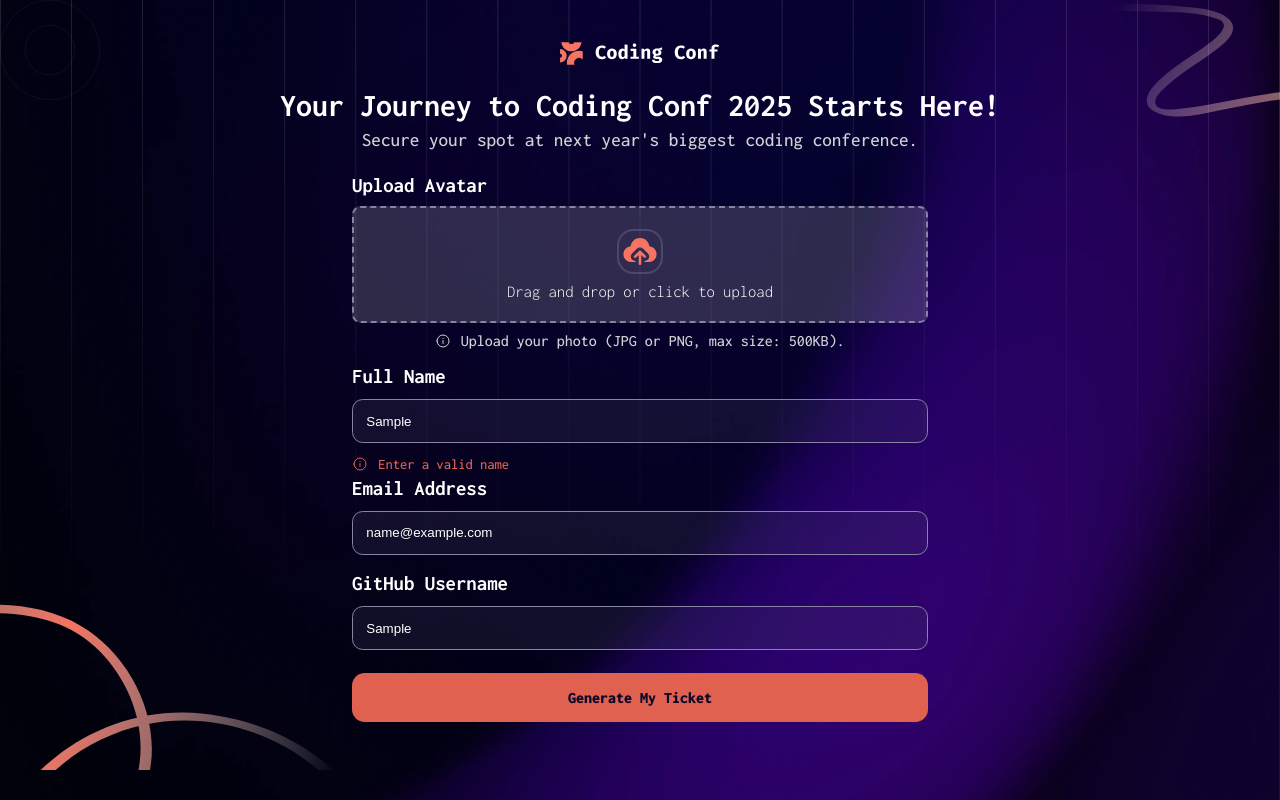
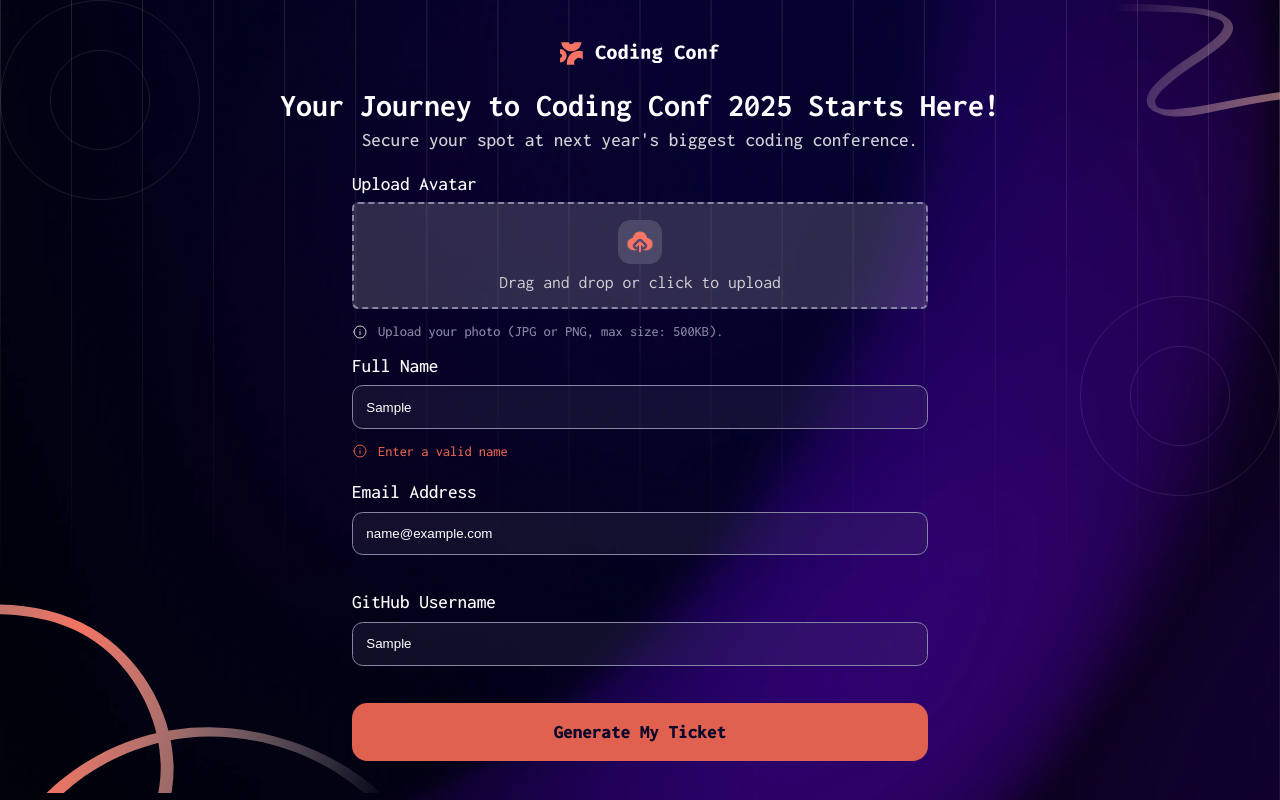
Before and after one commit to Sammie-oje/ticket-generator, a plain HTML site: page index.html in a window 1280 px wide. Both pictures are taken after typing "Sample", "name@example.com", "Sample" into the empty fields and a click on the input "Generate My Ticket". Drawn offline with Linux system fonts and the light colour scheme.

Commit message:
updated the styles

```diff
--- a/app.js
+++ b/app.js
@@ -29,8 +29,6 @@ function validateInputs(e) {
   if (nameValid && emailValid && userNameValid) {
     generateTicket();
   } else {
-    const labels = document.querySelectorAll(".label");
-
     const errorValue = () => {
       if (!nameValid) {
         const nameErr = document.querySelector("#nameErr");
@@ -52,18 +50,6 @@ function validateInputs(e) {
       }
     };
     errorValue();
-
-    /*     if (hasRun) {
-      labels.forEach((label) => {
-        const errorPar = document.createElement("p");
-        errorPar.innerHTML = `
-
-          `;
-        errorPar.classList.add("error-par");
-        label.appendChild(errorPar);
-      });
-      hasRun = false;
-    } */
   }
 }
 
@@ -121,11 +107,13 @@ const validateFileSize = (file) => {
 
       updateDesc();
     } else {
-      console.log("Image size is invalid");
-
       const errorMsg = document.querySelector(".error-msg");
 
-      errorMsg.style.color = "hsl(7, 71%, 60%)";
+      errorMsg.innerHTML = `
+      <img src="assets/images/icon-info2.svg" alt="error">
+      <span>File too large. Please upload a photo under 500KB.
+      `;
+      errorMsg.style.color = "hsl(7, 88%, 67%)";
 
       return;
     }
--- a/style.scss
+++ b/style.scss
@@ -12,7 +12,8 @@ body {
       no-repeat bottom left/250px auto,
     url("assets/images/pattern-squiggly-line-top.svg") no-repeat top right/100px
       auto,
-    url("assets/images/pattern-circle.svg") no-repeat top left/80px auto,
+    url("assets/images/pattern-circle.svg") no-repeat top left/100px auto,
+    url("assets/images/pattern-circle.svg") no-repeat center right/100px auto,
     url("assets/images/background-mobile.png") no-repeat center/cover;
   display: flex;
   flex-flow: column;
@@ -61,6 +62,16 @@ main {
   }
 }
 
+//error placeholder style
+%error {
+  display: flex;
+  align-items: center;
+  justify-content: flex-start;
+  gap: 0.7em;
+  font: 500 0.9rem fontBody;
+  margin: 1em auto 0;
+}
+
 form {
   margin: 0 auto;
   max-width: 80%;
@@ -70,17 +81,14 @@ form {
   }
   label {
     width: 100%;
-    font: 300 1.3rem fontBody;
+    margin-bottom: 1.4em;
     h4 {
-      margin-bottom: 0.2em;
+      font: 500 1.2rem fontBody;
+      margin-bottom: 0.1em;
     }
     .err {
-      display: flex;
-      align-items: center;
-      gap: 0.7em;
+      @extend %error;
       color: $Orange700;
-      font: 500 0.7em fontBody;
-      margin-bottom: 0.3em;
     }
   }
   input {
@@ -90,7 +98,7 @@ form {
     border-radius: 0.8em;
     background-color: hsl(245, 19%, 35%, 0.2);
     backdrop-filter: 5px;
-    margin: 0.6em auto 1em;
+    margin: 0.6em auto 0;
     color: $Neutral0;
     &:hover {
       cursor: pointer;
@@ -101,7 +109,7 @@ form {
     color: $Neutral900;
     border: none;
     background-color: $Orange700;
-    font: 900 1rem fontBody;
+    font: 900 1.2rem fontBody;
   }
   section {
     margin-bottom: 1em;
@@ -121,7 +129,8 @@ form {
       display: none;
     }
     #input-desc {
-      font: 300 0.8em fontBody;
+      font: 400 1.1rem fontBody;
+      color: $Neutral300;
       text-align: center;
     }
   }
@@ -132,13 +141,14 @@ form {
     justify-content: center;
     margin: 0 auto;
     border-radius: 0.8em;
-    width: 2.2em;
-    height: 2.2em;
+    width: 2.8em;
+    height: 2.8em;
+    background-color: $Neutral700;
     #upload-icon {
       object-fit: cover;
-      width: 100%;
-      height: 100%;
-      border-radius: 0.8em;
+      max-width: 100%;
+      max-height: 100%;
+      border-radius: 1em;
     }
   }
   #input-desc {
@@ -163,13 +173,8 @@ form {
     }
   }
   .error-msg {
-    display: flex;
-    align-items: center;
-    justify-content: center;
-    gap: 0.6em;
-    font: 500 1em fontBody;
-    color: $Neutral300;
-    margin-top: 0.6em;
+    @extend %error;
+    color: $Neutral500;
   }
 }
 
@@ -256,7 +261,7 @@ form {
   position: absolute;
   top: 50%;
   bottom: 50%;
-  right: -5%;
+  right: -3%;
   transform: translate(-50%, -50%);
   display: flex;
   align-items: center;
@@ -272,8 +277,9 @@ form {
       url("assets/images/pattern-squiggly-line-bottom-mobile-tablet.svg")
         no-repeat bottom left/300px auto,
       url("assets/images/pattern-squiggly-line-top.svg") no-repeat top
-        right/120px auto,
-      url("assets/images/pattern-circle.svg") no-repeat top left/100px auto,
+        right/180px auto,
+      url("assets/images/pattern-circle.svg") no-repeat top left/150px auto,
+      url("assets/images/pattern-circle.svg") no-repeat center right/150px auto,
       url("assets/images/background-tablet.png") no-repeat center/cover;
   }
   .ticket-section {
@@ -287,10 +293,11 @@ form {
   body {
     background: url("assets/images/pattern-lines.svg") no-repeat center/cover,
       url("assets/images/pattern-squiggly-line-bottom-desktop.svg") no-repeat
-        bottom left/350px auto,
+        bottom left/400px auto,
       url("assets/images/pattern-squiggly-line-top.svg") no-repeat top
         right/250px auto,
-      url("assets/images/pattern-circle.svg") no-repeat top left/100px auto,
+      url("assets/images/pattern-circle.svg") no-repeat top left/200px auto,
+      url("assets/images/pattern-circle.svg") no-repeat center right/200px auto,
       url("assets/images/background-desktop.png") no-repeat center/cover;
   }
   .ticket-section {
```
Also changed, not shown: style.css, 1 other file.
